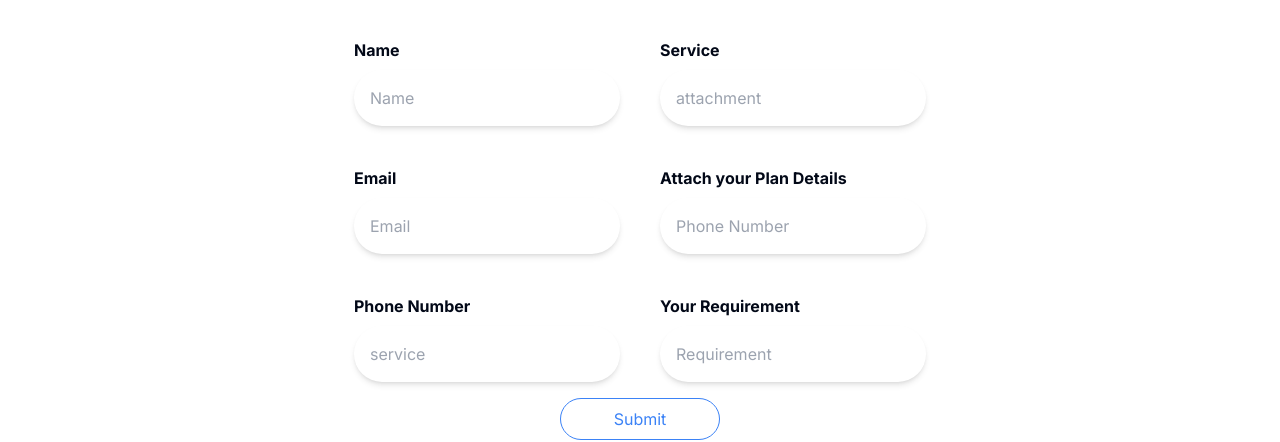
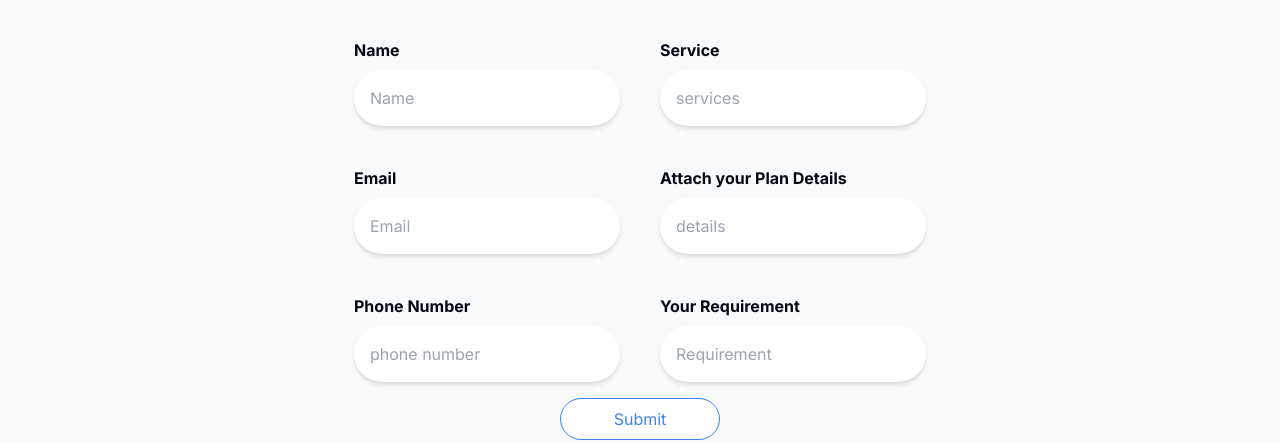
Before and after one commit to shubh0316/websitesbs, a Next.js app: page /Qoute in a window 1280 px wide. Shown: the part 355-797 px from the top of the page. Built offline with nearby package versions, Linux system fonts and the light colour scheme.

Commit message:
qoutation-done

```diff
--- a/app/AboutSection.tsx
+++ b/app/AboutSection.tsx
@@ -44,18 +44,7 @@ const SectionAboutUs = () => {
                 <h3 className="font-bold block text-center    text-3xl">
                 ABOUT US
             </h3>
-                    <div className="overflow-hidden">
-                        <motion.h1
-                            whileInView={{ y: 0 }}
-                            initial={{ y: "100%" }}
-                            transition={{ delay: 0.5, duration: 0.5 }}
-                            className="text-gray-500  md:text-left text-center text-lg"
-                        >
-                            <Balancer>
-                                MLM Consultant Asia is a leading Direct Selling and Networking Marketing Consultant firm in Asia. Our work spans across 10 major markets in Asia, our primary area of consulting include corporate setup and software services focused on delivering the best and most cost-effective solutions to our clients.
-                            </Balancer>
-                        </motion.h1>
-                    </div>
+
                     <p className="text-gray-500 md:text-left text-center  text-lg ">
                         MLM Consultant Asia also provides variety of software services, Software Development Services, Web Development Services, Web Designing Services, MLM Software and website, Hosting services and much more. We have served our clients with Comprehensive Web Solutions - right From Strategic Planning and Online Marketing Decisions to the actual Designing, Development and Implementation with testing of the Projects, and our Support Team is always there for the Maintenance and Enhancement of the Project.
                     </p>
--- a/app/Qoute/GetQoute.tsx
+++ b/app/Qoute/GetQoute.tsx
@@ -2,27 +2,27 @@ import React from "react";
 
 const GetQuote = () => {
   return (
-    <div className="flex justify-center items-center h-screen">
+    <div className="flex justify-center items-center h-screen  bg-slate-50 ">
       <div className="my-10 mx-auto max-w-4xl">
         <div className="flex flex-col text-center md:gap-y-5 py-10">
           <div className="text-xl md:text-4xl font-bold">QUOTATION</div>
         </div>
-        <div className="grid md:grid-cols-2 gap-10 ">
+        <div className="grid md:grid-cols-2 gap-10">
           <div className="col-span-1">
             <div className="flex flex-col space-y-8">
               <div className="text-start">
                 <h3 className="text-md mb-2 mt-2 font-bold">Name</h3>
-                <div className="rounded-full p-4 shadow-md">
+                <div className="rounded-full p-4 shadow-md bg-white">
                   <input
                     type="text"
-                    className="w-full h-full outline-none"
+                    className="w-full h-full outline-none "
                     placeholder="Name"
                   />
                 </div>
               </div>
               <div className="text-start">
                 <h3 className="text-md mb-2 mt-2 font-bold">Email</h3>
-                <div className="rounded-full p-4 shadow-md">
+                <div className="rounded-full p-4 shadow-md bg-white">
                   <input
                     type="text"
                     className="w-full h-full outline-none"
@@ -31,12 +31,12 @@ const GetQuote = () => {
                 </div>
               </div>
               <div className="text-start">
-                <h3 className="text-md mb-2 mt-2 font-bold">Phone Number</h3>
-                <div className="rounded-full p-4 shadow-md">
+                <h3 className="text-md mb-2 mt-2 font-bold ">Phone Number</h3>
+                <div className="rounded-full p-4 shadow-md bg-white">
                   <input
                     type="text"
                     className="w-full h-full outline-none"
-                    placeholder="service"
+                    placeholder="phone number"
                   />
                 </div>
               </div>
@@ -45,28 +45,28 @@ const GetQuote = () => {
           <div className="col-span-1">
             <div className="flex flex-col space-y-8">
               <div className="text-start">
-                <h3 className="text-md mb-2 mt-2 font-bold">Service</h3>
-                <div className="rounded-full p-4 shadow-md">
+                <h3 className="text-md mb-2 mt-2 font-bold ">Service</h3>
+                <div className="rounded-full p-4 shadow-md bg-white">
                   <input
                     type="text"
                     className="w-full h-full outline-none"
-                    placeholder="attachment"
+                    placeholder="services"
                   />
                 </div>
               </div>
               <div className="text-start">
                 <h3 className="text-md mb-2 mt-2 font-bold">Attach your Plan Details</h3>
-                <div className="rounded-full p-4 shadow-md">
+                <div className="rounded-full p-4 shadow-md bg-white">
                   <input
                     type="text"
                     className="w-full h-full outline-none"
-                    placeholder="Phone Number"
+                    placeholder="details"
                   />
                 </div>
               </div>
               <div className="text-start">
                 <h3 className="text-md mb-2 mt-2 font-bold">Your Requirement</h3>
-                <div className="rounded-full p-4 shadow-md">
+                <div className="rounded-full p-4 shadow-md bg-white">
                   <input
                     type="text"
                     className="w-full h-full outline-none"
```
